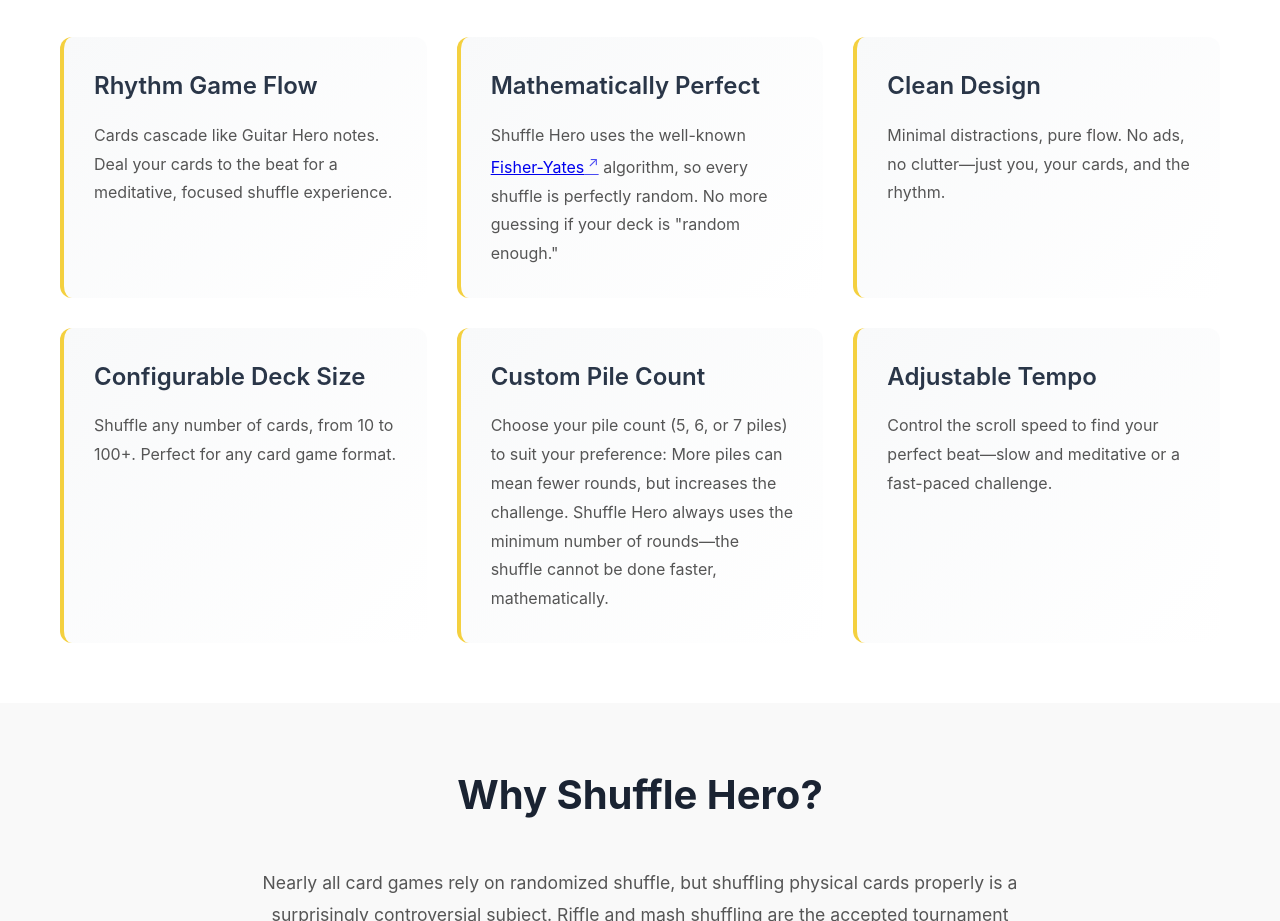
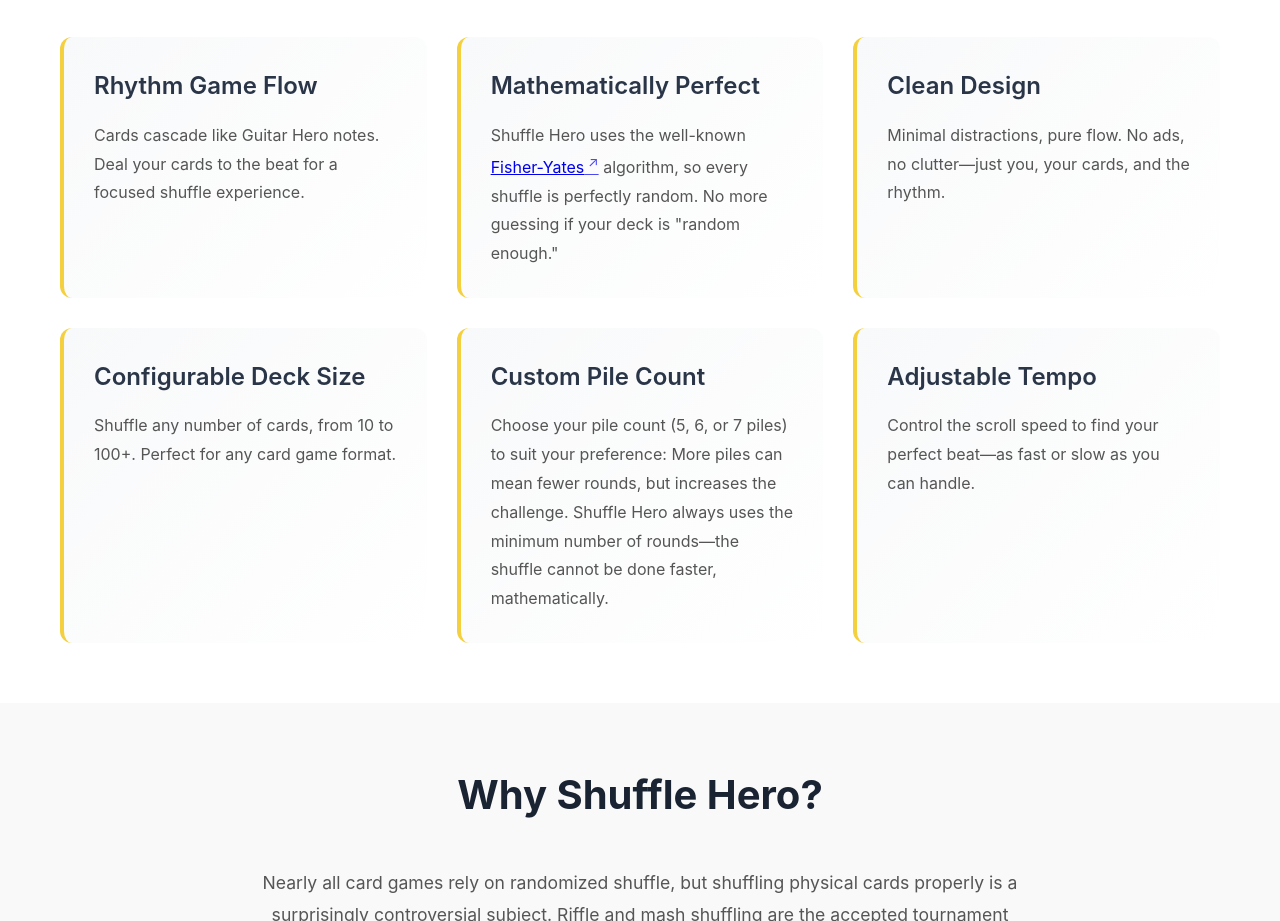
Before and after one commit to kyletreleaven/kyletreleaven.github.io, a plain HTML site: page shuffle-hero/index.html in a window 1280 px wide. Shown: the part 1267-2188 px from the top of the page. Drawn offline with Linux system fonts and the light colour scheme.

Commit message:
less talk of "slow" in shuffle hero

```diff
--- a/shuffle-hero/index.html
+++ b/shuffle-hero/index.html
@@ -122,7 +122,7 @@
             <div class="features-grid">
                 <div class="feature-card">
                     <h3>Rhythm Game Flow</h3>
-                    <p>Cards cascade like Guitar Hero notes. Deal your cards to the beat for a meditative, focused shuffle experience.</p>
+                    <p>Cards cascade like Guitar Hero notes. Deal your cards to the beat for a focused shuffle experience.</p>
                 </div>
                 <div class="feature-card">
                     <h3>Mathematically Perfect</h3>
@@ -146,7 +146,7 @@
                 </div>
                 <div class="feature-card">
                     <h3>Adjustable Tempo</h3>
-                    <p>Control the scroll speed to find your perfect beat—slow and meditative or a fast-paced challenge.</p>
+                    <p>Control the scroll speed to find your perfect beat—as fast or slow as you can handle.</p>
                 </div>
             </div>
         </div>
```
